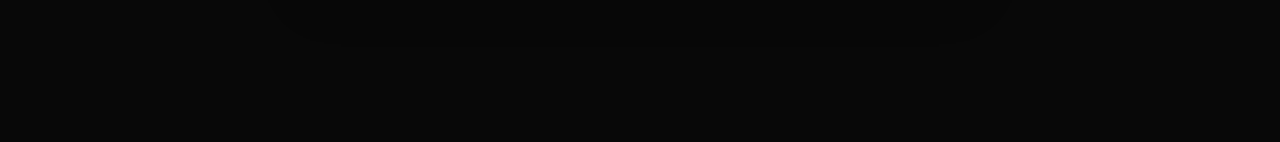
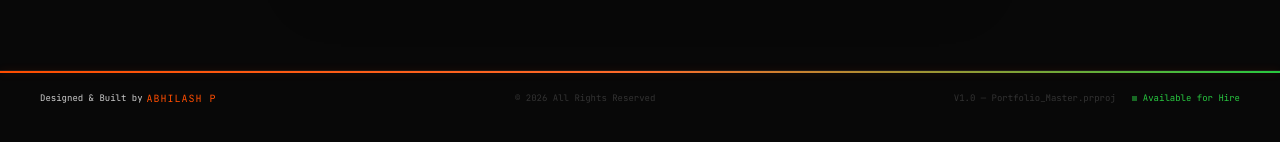
Before and after one commit to AbhilashP369/portfolio, a Next.js app: page / in a window 1280 px wide. Shown: the part 8646-8788 px from the top of the page. Before the commit the page ends 8748 px from the top, so only its background shows below. Built offline with nearby package versions, Linux system fonts and the light colour scheme; a web font is replaced by a local one.

Commit message:
Add new Premiere Pro styled footer

```diff
--- a/app/page.tsx
+++ b/app/page.tsx
@@ -13,6 +13,7 @@
 import ExperienceSection from "@/components/ExperienceSection";
 import EducationSection from "@/components/EducationSection";
 import ContactSection from "@/components/ContactSection";
+import Footer from "@/components/Footer";
 
 export default function Home() {
   return (
@@ -97,6 +98,7 @@
       </div>
 
       <BottomStatusBar />
+      <Footer />
     </main>
   );
 }
--- /dev/null
+++ b/components/Footer.tsx
@@ -0,0 +1,83 @@
+"use client";
+
+import { motion, useInView } from "framer-motion";
+import { useRef, useEffect, useState } from "react";
+
+export default function Footer() {
+  const ref = useRef(null);
+  const isInView = useInView(ref, { once: true, margin: "-20px" });
+  const [mounted, setMounted] = useState(false);
+
+  useEffect(() => {
+    setMounted(true);
+  }, []);
+
+  const scrollToTop = () => {
+    window.scrollTo({ top: 0, behavior: "smooth" });
+  };
+
+  return (
+    <motion.footer
+      ref={ref}
+      initial={{ opacity: 0 }}
+      animate={isInView ? { opacity: 1 } : { opacity: 0 }}
+      transition={{ duration: 0.5 }}
+      className="relative w-full bg-[#080808] border-t border-[#1a1a1a] flex flex-col items-center justify-center min-h-[auto] md:h-[56px] px-[20px] md:px-[40px] py-[16px] md:py-0 z-50 cursor-none interactive"
+    >
+      {/* RENDER BAR */}
+      <div className="absolute top-0 left-0 right-0 h-[2px] bg-[#1a1a1a]">
+        <motion.div
+          initial={{ width: "0%" }}
+          animate={mounted ? { width: "100%" } : { width: "0%" }}
+          transition={{ duration: 1.5, ease: "easeOut", delay: 0.5 }}
+          className="h-full"
+          style={{
+            background: "linear-gradient(to right, #FF4D00 0%, #FF6B2B 50%, #28C840 100%)",
+            boxShadow: "0 0 8px rgba(255, 77, 0, 0.2)"
+          }}
+        />
+      </div>
+
+      <div className="w-full flex flex-col md:flex-row justify-between items-center gap-[6px] md:gap-0">
+
+        {/* LEFT SIDE */}
+        <div className="flex items-center gap-1">
+          <span className="font-mono text-[9px] text-[#ccc]">Designed & Built by</span>
+          <span
+            onClick={scrollToTop}
+            className="font-mono text-[10px] text-[#FF4D00] hover:text-[#ffffff] transition-colors duration-300 cursor-pointer interactive tracking-[0.1em]"
+          >
+            ABHILASH P
+          </span>
+        </div>
+
+        {/* CENTER */}
+        <div className="font-mono text-[9px] text-[#333] hidden md:block">
+          © 2026 All Rights Reserved
+        </div>
+
+        {/* RIGHT SIDE */}
+        <div className="flex items-center gap-[16px]">
+          <span className="font-mono text-[9px] text-[#333] hidden md:block">
+            V1.0 — Portfolio_Master.prproj
+          </span>
+          <a
+            href="mailto:369abhilash@gmail.com"
+            className="group flex items-center gap-1.5 cursor-pointer interactive"
+          >
+            <div className="w-[5px] h-[5px] rounded-full bg-[#28C840] animate-pulse" />
+            <span className="font-mono text-[9px] text-[#28C840] group-hover:underline">
+              Available for Hire
+            </span>
+          </a>
+        </div>
+
+        {/* MOBILE ONLY: CENTER COPY */}
+        <div className="font-mono text-[9px] text-[#333] block md:hidden order-2 mt-[2px]">
+          © 2026 All Rights Reserved
+        </div>
+
+      </div>
+    </motion.footer>
+  );
+}
```
